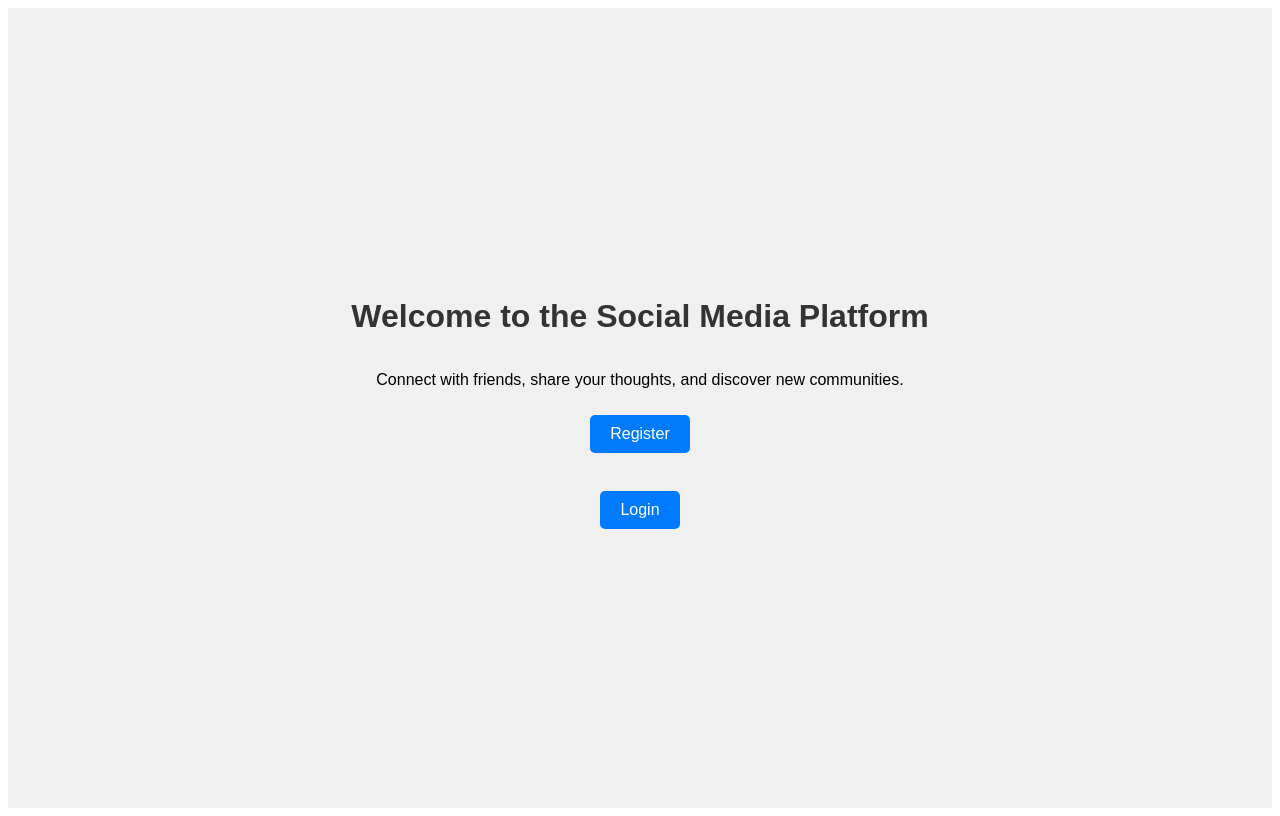
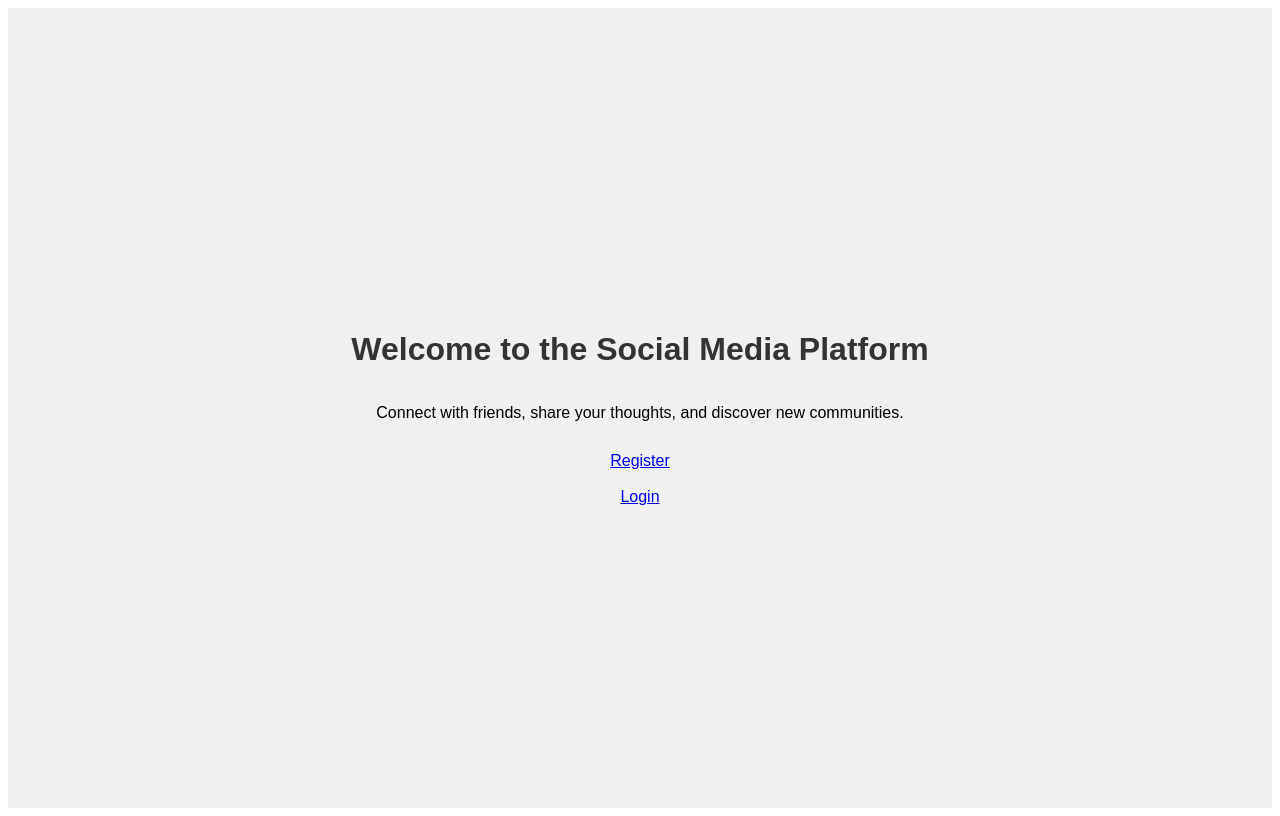
Before and after one commit to Donald-desing/-social-media-platform, a React (Create React App) app: page / in a window 1280 px wide. Built offline with nearby package versions, Linux system fonts and the light colour scheme; no server answers.

Commit message:
Update HomePage.css

```diff
--- a/src/HomePage.css
+++ b/src/HomePage.css
@@ -1,28 +1,50 @@
 /* src/HomePage.css */
 .home-page-container {
-  display: flex;
-  flex-direction: column;
-  align-items: center; /* Center horizontally */
-  justify-content: center; /* Center vertically */
-  height: 100vh; /* Make it full viewport height */
-  background-color: #f0f0f0; /* Example background color */
-  font-family: sans-serif;
+    display: flex;
+    flex-direction: column;
+    align-items: center;
+    justify-content: center;
+    height: 100vh;
+    background-color: #f0f0f0;
+    font-family: sans-serif;
 }
 
 .home-page-container h1 {
-  margin-bottom: 20px;
-  color: #333; /* Darker heading color */
+    margin-bottom: 20px;
+    color: #333;
 }
 
-.home-page-container a {
-  padding: 10px 20px;
-  margin: 10px;
-  background-color: #007bff; /* Blue button */
-  color: white;
-  text-decoration: none; /* Remove underlines from links */
-  border-radius: 5px;
+.home-page-container p {
+    margin-bottom: 30px; /* Space between description and buttons */
+    text-align: center; /* Center the description text */
+    max-width: 600px; /* Limit the width of the description */
 }
 
-.home-page-container a:hover {
-  background-color: #0056b3; /* Darker blue on hover */
+
+.cta-button { /* Style for the buttons */
+    padding: 12px 25px; /* Increased padding */
+    margin: 0 10px; /* Space between buttons */
+    background-color: #007bff; /* Blue */
+    color: white;
+    text-decoration: none;
+    border-radius: 5px;
+    font-weight: bold; /* Make the text bolder */
+    transition: background-color 0.3s ease; /* Smooth hover effect */
 }
+
+.cta-button:hover {
+    background-color: #0056b3; /* Darker blue on hover */
+}
+
+/* Responsive adjustments (example) */
+@media (max-width: 768px) {
+    .cta-button {
+        padding: 10px 20px; /* Smaller padding on smaller screens */
+        margin: 10px 5px; /* Adjust margins */
+        font-size: 0.9rem; /* Smaller font size */
+    }
+
+    .home-page-container p {
+        font-size: 0.95rem; /* Slightly smaller font for description */
+    }
+}
```
